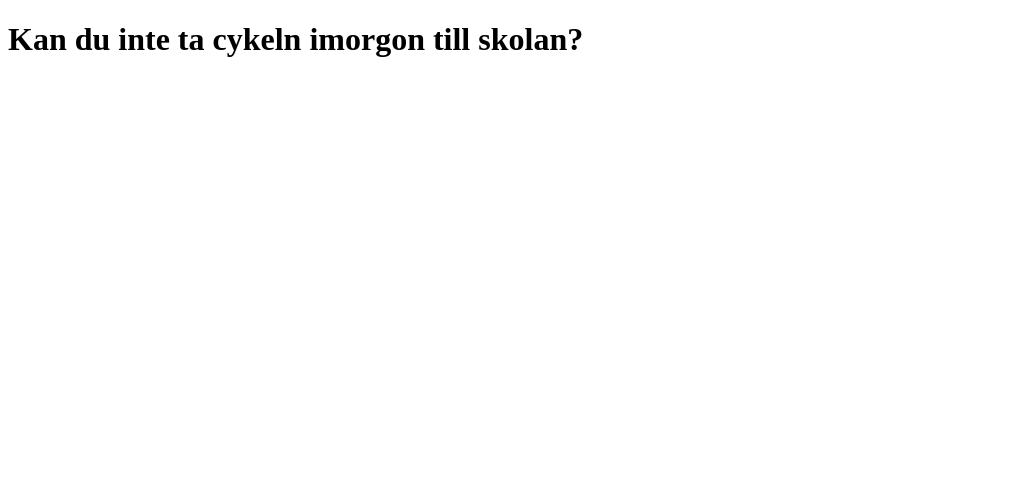
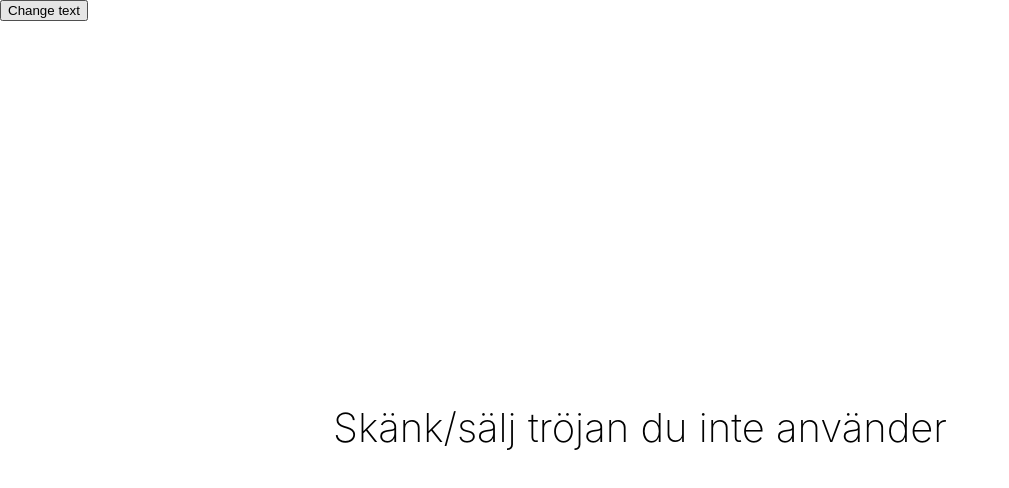
Before and after one commit to Filipbagen/Uppmaningar, a plain HTML site: page index.html in a window 1280 px wide. Shown: the whole page, without its empty margins (0-1009 px from the left). Drawn offline with Linux system fonts and the light colour scheme.

Commit message:
Updated javascript
Animated text and chhanged style

```diff
--- a/assets/script.js
+++ b/assets/script.js
@@ -1,33 +1,67 @@
-let lastWord
 const words = [
-  'Prova osttoasten idag!',
-  'Kan du inte ta cykeln imorgon till skolan?',
-  'Ge någon en extra kram!',
-  'Köp svenska livsmedel.'
+  'Prova ost-tosten idag!',
+  'Ta cykeln till skolan imorgon!',
+  'Köp svenska livsmedel.',
+  'Åk kollektivt istället för att ta bilen!',
+  'Stäng av vattenkranen när du borstar tänderna.',
+  'Ta en tur och panta de där burkarna/flaskorna.',
+  'Skänk/sälj tröjan du inte använder'
+
 ]
+
+let number = 0
+const txt = document.querySelector('#txt')
+const txt2 = document.querySelector('#txt2')
+
+const evenOrOdd = () => {
+  number++
+  return number
+}
 
 const init = () => {
   displayWord()
 }
 
+
+console.log(evenOrOdd())
+
+
+
+
+
+
 const displayWord = () => {
-  document.querySelector('#call').textContent = getWord()
-}
+  const word = words[randomNum()]
+  txt.textContent = word
 
-const getWord = () => {
-  const getWord = words[randomNum()]
-  console.log(getWord)
-  return getWord
+  const word2 = words[randomNum()]
+  txt2.textContent = word2
 }
 
 const randomNum = () => {
-  let num = Math.floor(Math.random() * words.length)
-  const word = words[num]
-
-  if (word === lastWord) {
-    num = randomNum()
-  }
-
-  lastWord = word
+  const num = Math.floor(Math.random() * words.length)
   return num
 }
+
+const changeText = () => {
+
+  if (evenOrOdd() % 2 === 0) {
+    console.log('number is even')
+    txt.classList.remove('in')
+    txt.classList.add('out')
+
+    txt2.textContent = words[randomNum()]
+    txt2.classList.remove('out')
+    txt2.classList.add('in')
+
+  } else {
+    console.log('number is odd')
+    txt2.classList.remove('in')
+    txt2.style.visibility = 'visible'
+    txt2.classList.add('out')
+
+    txt.textContent = words[randomNum()]
+    txt.classList.remove('out')
+    txt.classList.add('in')
+  }
+}
--- a/assets/style.css
+++ b/assets/style.css
@@ -0,0 +1,60 @@
+body {
+    padding: 0;
+    margin: 0;
+}
+
+h1 {
+  position: absolute;
+  left: 50%;
+  top: 50%;
+  transform: translate(-50%, -50%);
+  white-space: nowrap;
+  font-family: -apple-system, BlinkMacSystemFont, 'Segoe UI', Roboto, Oxygen, Ubuntu, Cantarell, 'Open Sans', 'Helvetica Neue', sans-serif;
+  font-weight: 200;
+  font-size: 40px;
+}
+
+#txt.in {
+    animation: in .5s forwards ease-in-out;
+}
+
+#txt.out {
+    animation: out .5s forwards ease-in-out;
+}
+
+#txt2 {
+    visibility: hidden;
+}
+
+#txt2.in {
+    visibility: visible;
+    animation: in .5s forwards ease-in-out;
+}
+
+#txt2.out {
+    animation: out .5s forwards ease-in-out;
+}
+
+@keyframes in {
+    0%      {left: 80%;
+            top: 50%;
+            transform: translate(-50%, -50%);
+            opacity: 0;}
+
+    100%    {left: 50%;
+            top: 50%;
+            transform: translate(-50%, -50%);
+            opacity: 1;}
+}
+
+@keyframes out {
+    0%      {left: 50%;
+            top: 50%;
+            transform: translate(-50%, -50%);
+            opacity: 1;}
+
+    100%    {left: 20%;
+            top: 50%;
+            transform: translate(-50%, -50%);
+            opacity: 0;}
+}
--- a/index.html
+++ b/index.html
@@ -1,14 +1,20 @@
 <!DOCTYPE html>
 <html lang="en">
+
 <head>
   <meta charset="UTF-8">
   <meta name="viewport" content="width=device-width, initial-scale=1.0">
   <meta http-equiv="X-UA-Compatible" content="ie=edge">
   <link rel="stylesheet" href="assets/style.css">
-  <title>Uppmaningar</title>
+  <title>Document</title>
 </head>
+
 <body onload="init()">
-  <h1 id="call"></h1>
+  <h1 id="txt"></h1>
+  <h1 id="txt2"></h1>
+
+  <button onclick="changeText()" id="button">Change text</button>
   <script src="assets/script.js"></script>
 </body>
+
 </html>
```
